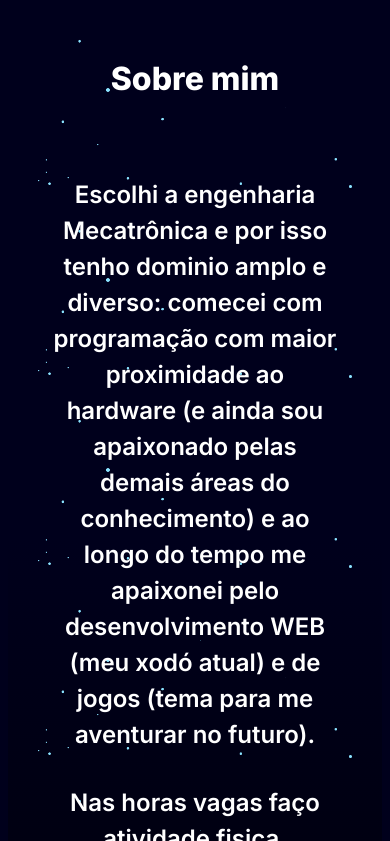
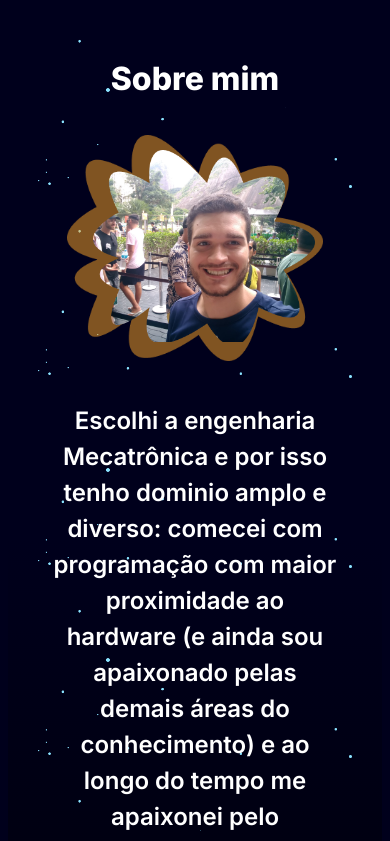
Before and after one commit to gui-sa/gui-sa.github.io, a Next.js app: page / in a window 390 px wide. Shown: the part 2183-3024 px from the top of the page. Built offline with nearby package versions, Linux system fonts and the light colour scheme.

Commit message:
Arruma as ordens do Sobre

```diff
--- a/src/components/sections/Sobre/index.module.css
+++ b/src/components/sections/Sobre/index.module.css
@@ -73,9 +73,15 @@
 
 @media screen and (max-width: 950px) {
 
-    .main, .container{
+    .main {
         margin: 10px 30px 0 30px;
         flex-direction: column;
+        justify-content: center;
+        align-items: center;
+    }
+    .container{
+        margin: 10px 30px 0 30px;
+        flex-direction: column-reverse;
         justify-content: center;
         align-items: center;
     }
```
